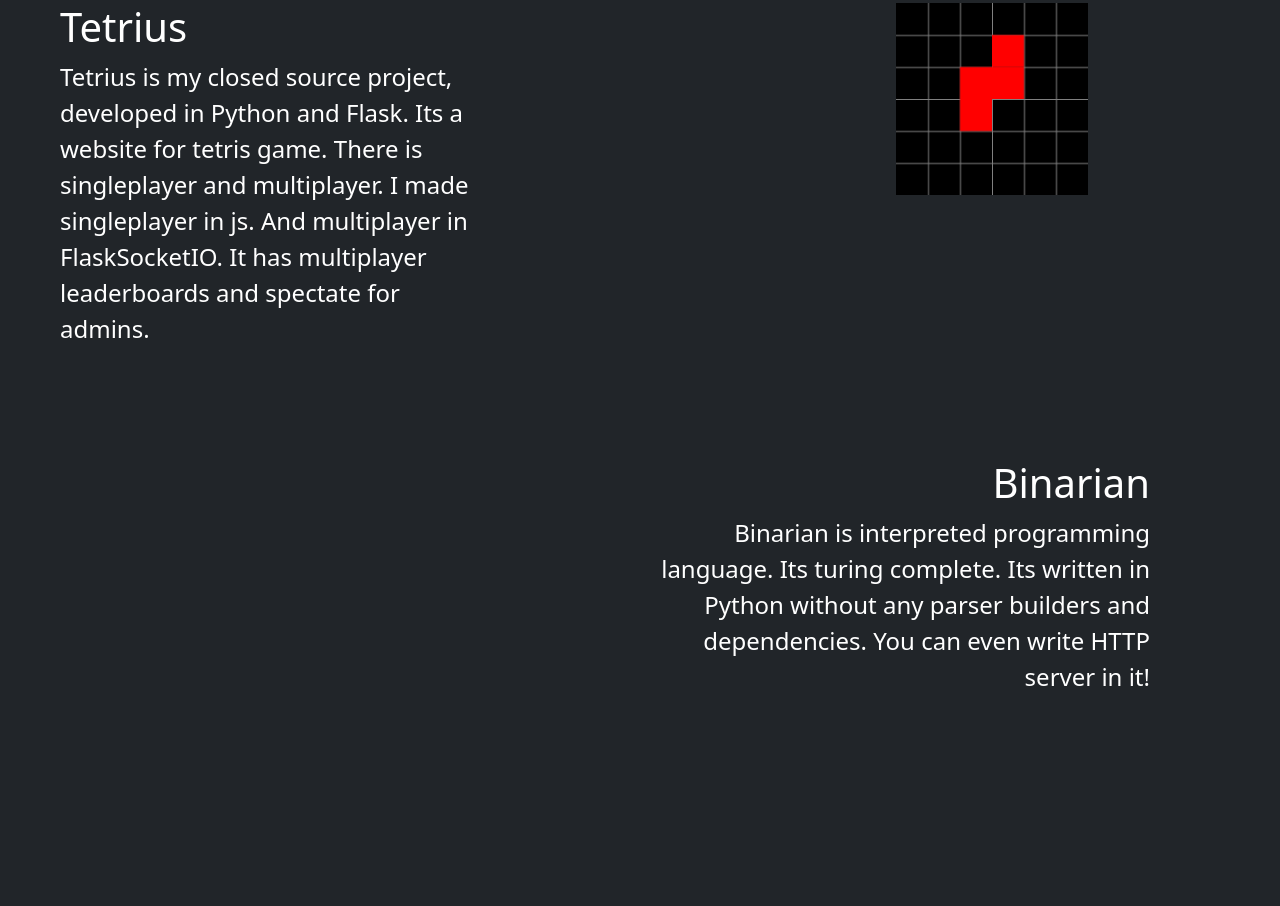
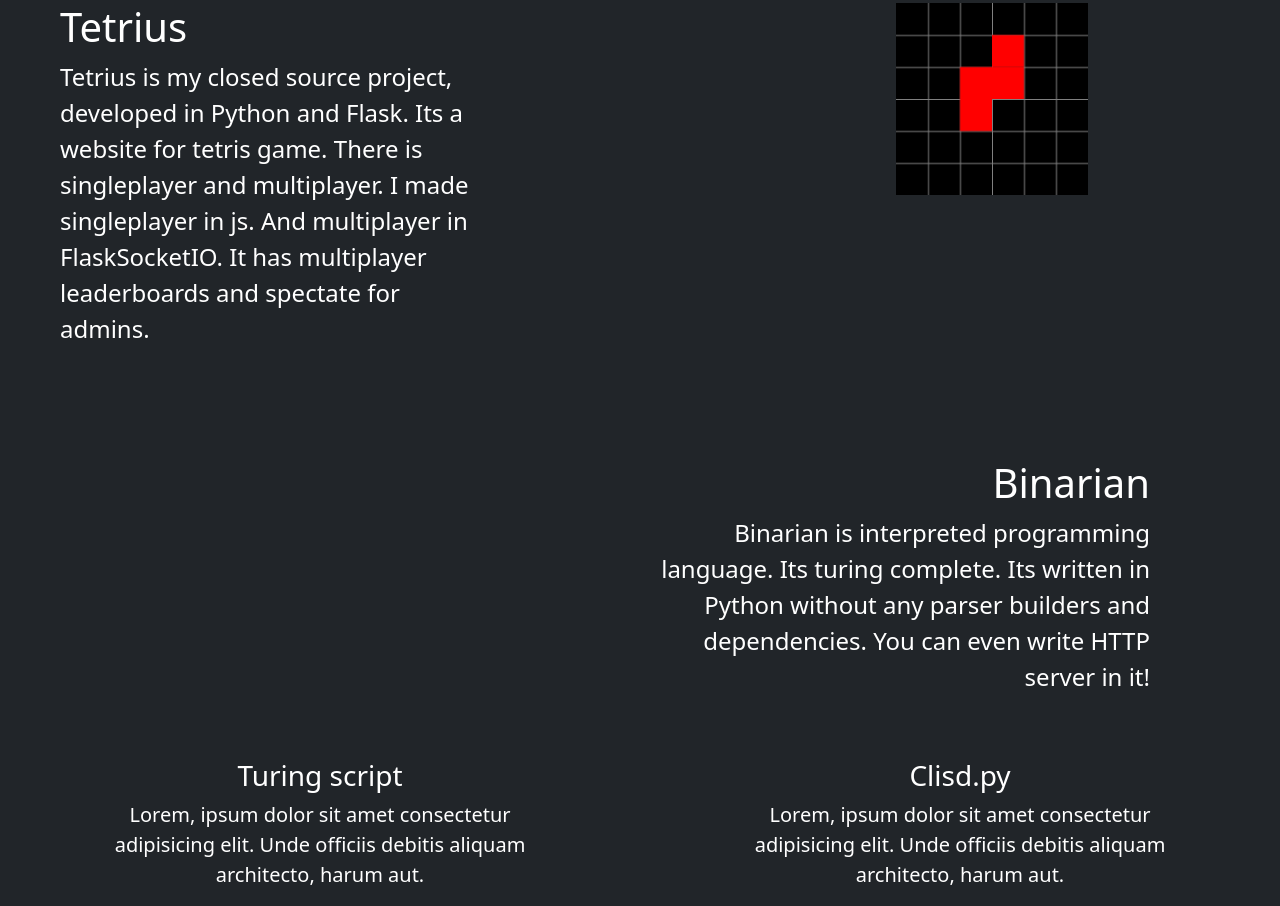
Before and after one commit to farkon00/my-page, a website: page index.html in a window 1280 px wide. Shown: the part 1194-2100 px from the top of the page. Before the commit the page ends 1953 px from the top, so only its background shows below. Drawn offline with nearby package versions, Linux system fonts and the light colour scheme.

Commit message:
Small projects added

```diff
--- a/css/style.css
+++ b/css/style.css
@@ -28,6 +28,10 @@ body {
     text-align: right;
 }
 
+.small-project-desc {
+    padding: 0 6rem;
+}
+
 #tetris-canvas {
     width: 15vw;
     height: 15vw;
--- a/index.html
+++ b/index.html
@@ -73,6 +73,21 @@
                 </p>
             </div>
         </div>
+
+        <div class="center-text d-flex justify-content-between">
+            <div class="center-text justify-content-center">
+                <h3 class="text-center">Turing script</h3>
+                <p class="fs-5 text-center small-project-desc">
+                    Lorem, ipsum dolor sit amet consectetur adipisicing elit. Unde officiis debitis aliquam architecto, harum aut.
+                </p>
+            </div>
+            <div class="center-text justify-content-center">
+                <h3 class="text-center">Clisd.py</h3>
+                <p class="fs-5 text-center small-project-desc">
+                    Lorem, ipsum dolor sit amet consectetur adipisicing elit. Unde officiis debitis aliquam architecto, harum aut.
+                </p>
+            </div>
+        </div>
     </div>
     <script src="index.js"></script>
 </body>
```
